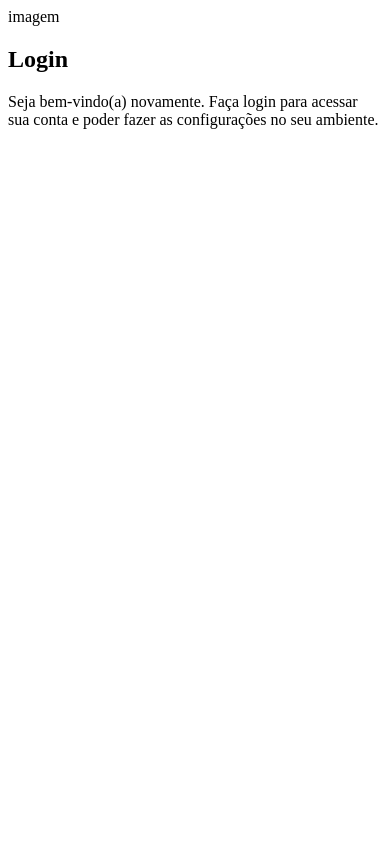
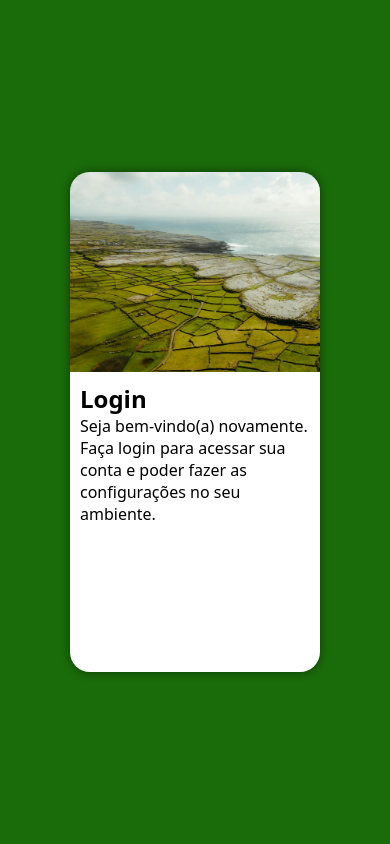
Before and after one commit to jeovadev/projeto-login, a PHP site: page / in a window 390 px wide. Run offline with PHP 8.4, Linux system fonts and the light colour scheme.

Commit message:
50% mobile  first

```diff
--- a/estilos/style.css
+++ b/estilos/style.css
@@ -3,6 +3,53 @@
 /*
    Paleta de cores
    Verde: #49a09d
-   Lilás: #5f2c82
+   Lilás: #1a6b0a
 
 */
+
+* {
+   font-family: system-ui, -apple-system, BlinkMacSystemFont, 'Segoe UI', Roboto, Oxygen, Ubuntu, Cantarell, 'Open Sans', 'Helvetica Neue', sans-serif;
+
+   padding: 0px;
+   margin: 0px;
+   box-sizing: border-box;
+}
+
+body, html {
+   background-color: #1a6b0a;
+   height: 100vh;
+   width: 100vw;
+}
+
+main {
+   position: relative;
+   height: 100vh;
+   width: 100vw;
+}
+
+section#login {
+   position: absolute;
+   background-color: white;
+   width: 250px;
+   height: 500px;
+   border-radius: 20px;
+   overflow: hidden;box-shadow: 0px 0px 10px rgba(0, 0, 0, 0.450);
+
+   top: 50%;
+   left: 50%;
+   transform: translate(-50%, -50%);
+}
+
+#login > #imagem {
+   display: block;
+   background-color: #1a6b0a;
+   background-image: url(../imagens/img-login.jpg);
+   background-size: cover;
+   background-repeat: no-repeat;
+   height: 200px;
+}
+
+#login > #formulario {
+   display: block;
+   padding: 10px;
+}
--- a/index.html
+++ b/index.html
@@ -9,8 +9,9 @@
 <body>
     <main>
         <section id="login">
+
             <div id="imagem">
-                imagem
+                <!--Aqui vai a imagem nas CSS-->
             </div>
 
             <div id="formulario">
```
